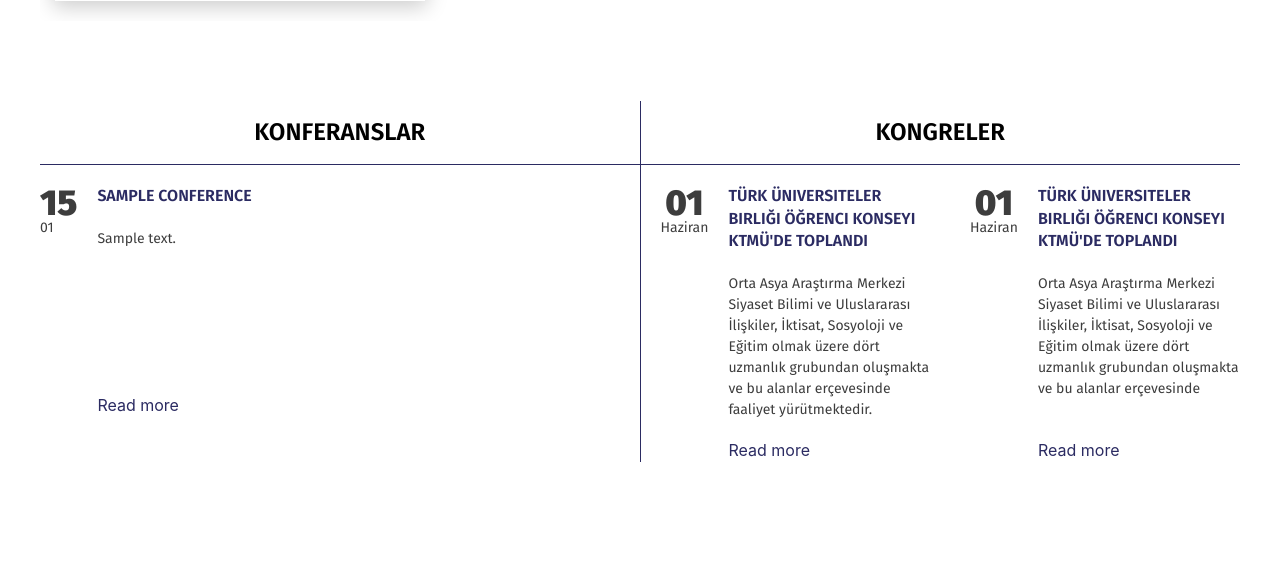
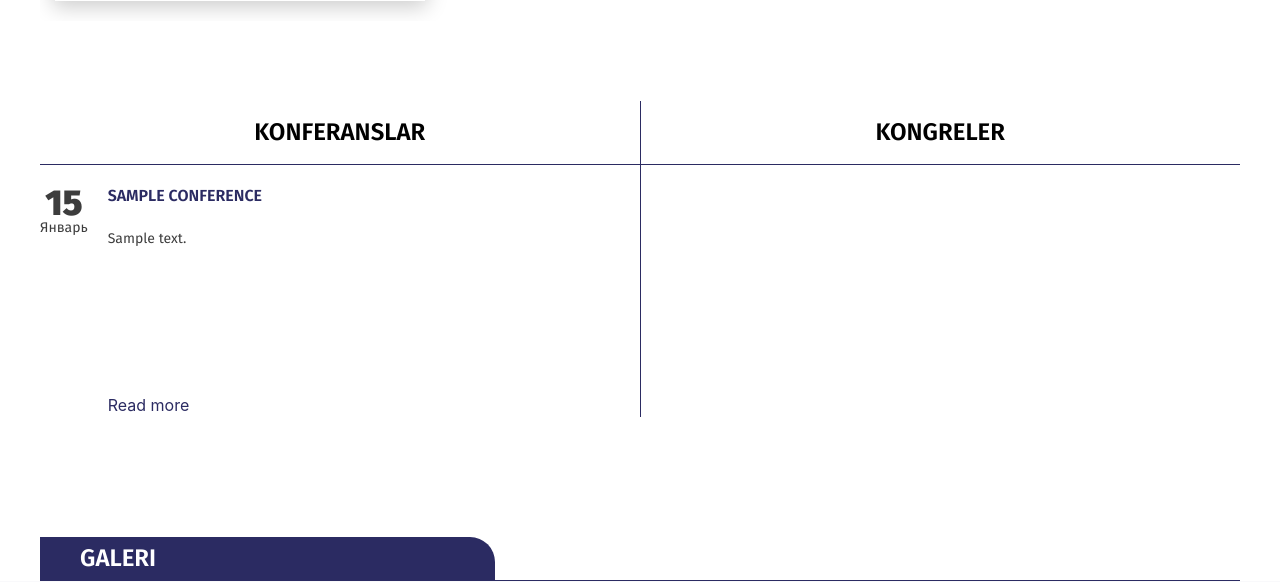
Before and after one commit to katalyzator/maup, a Django app: page / in a window 1280 px wide. Shown: the part 2514-3096 px from the top of the page. Run offline with Django 3.2, Linux system fonts and the light colour scheme; tables that the repository leaves empty hold one stand-in row (values such as "Sample post"); grey boxes marked "Sample" are stand-in pictures; parts of the project's set-up code (start-up, migrations or seed data) failed here and were passed over; some libraries are stand-ins or nearby versions.

Commit message:
some changes

```diff
--- a/templates/index.html
+++ b/templates/index.html
@@ -142,10 +142,11 @@
                 <h4>konferanslar</h4>
                 <div class="events">
                     {% for konferens in conferences %}
+                        {% if konferens.mode == 'conference' %}
                             <div class="event">
                                 <div class="date">
                                     <span>{{ konferens.date_start|date:'d' }}</span>
-                                <p>{{ konferens.date_start|date:'m' }}</p>
+                                    <p>{{ konferens.date_start|date:'F' }}</p>
                                 </div>
 
                                 <div class="e_desc">
@@ -155,42 +156,31 @@
                                     <a href="{{ konferens.get_absolute_url }}">Read more</a>
                                 </div>
                             </div>
+                        {% endif %}
                     {% endfor %}
                 </div>
             </div>
             <div class="events_block">
                 <h4>Kongreler</h4>
                 <div class="events">
+                    {% for konferens in conferences %}
+                        {% if konferens.mode == 'kongre' %}
                             <div class="event">
                                 <div class="date">
-                            <span>01</span>
-                            <p>Haziran</p>
+                                    <span>{{ konferens.date_start|date:'d' }}</span>
+                                    <p>{{ konferens.date_start|date:'F' }}</p>
                                 </div>
 
                                 <div class="e_desc">
-                            <h5>Türk Üniversiteler Birliği Öğrenci Konseyi KTMÜ'de Toplandı</h5>
-                            <p>Orta Asya Araştırma Merkezi Siyaset Bilimi ve Uluslararası İlişkiler, İktisat, Sosyoloji
-                                ve Eğitim olmak üzere dört uzmanlık grubundan oluşmakta ve bu alanlar erçevesinde
-                                faaliyet yürütmektedir. </p>
+                                    <h5>{{ konferens.title }}</h5>
+                                    <p>{{ konferens.description }}</p>
 
-                            <a href="#">Read more</a>
+                                    <a href="{{ konferens.get_absolute_url }}">Read more</a>
                                 </div>
                             </div>
+                        {% endif %}
+                    {% endfor %}
 
-                    <div class="event">
-                        <div class="date">
-                            <span>01</span>
-                            <p>Haziran</p>
-                        </div>
-
-                        <div class="e_desc">
-                            <h5>Türk Üniversiteler Birliği Öğrenci Konseyi KTMÜ'de Toplandı</h5>
-                            <p>Orta Asya Araştırma Merkezi Siyaset Bilimi ve Uluslararası İlişkiler, İktisat, Sosyoloji
-                                ve Eğitim olmak üzere dört uzmanlık grubundan oluşmakta ve bu alanlar erçevesinde</p>
-
-                            <a href="#">Read more</a>
-                        </div>
-                    </div>
                 </div>
             </div>
         </div>
```
Lines whose indentation alone changed are shown as unchanged.
